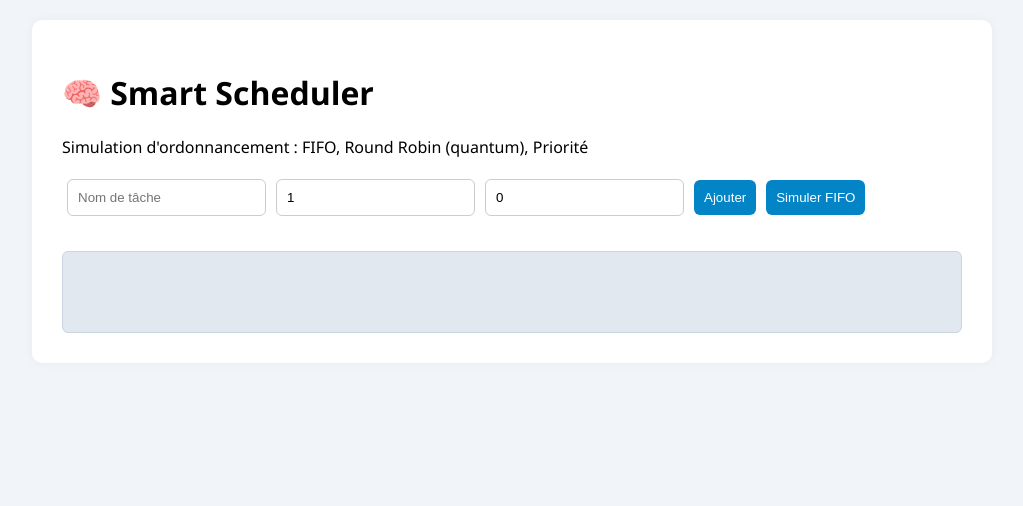
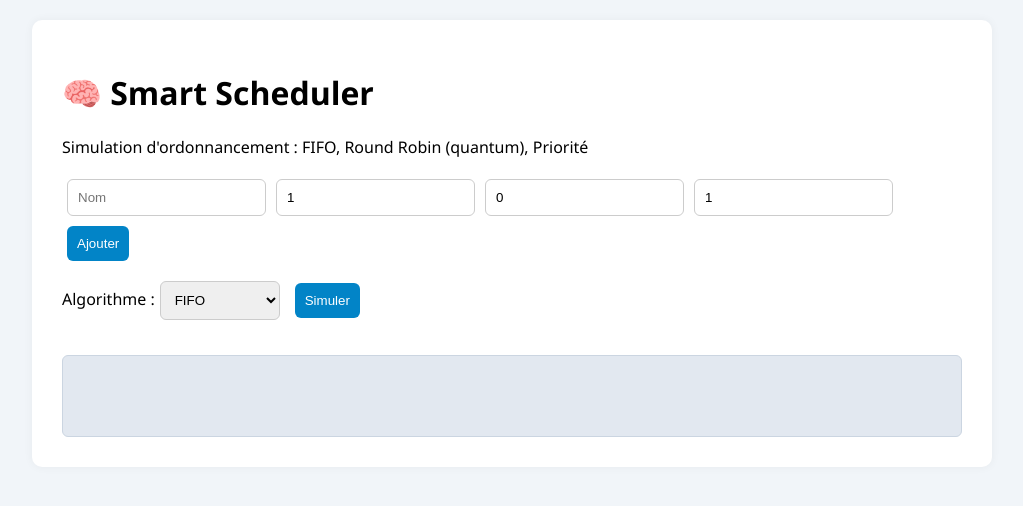
Before and after one commit to EJM0101/smart_scheduler, a React (Vite) app: page / in a window 1280 px wide. Shown: the top 506 px of the page, without its empty margins (128-1151 px from the left). Built offline with nearby package versions, Linux system fonts and the light colour scheme.

Commit message:
Update TaskForm.jsx

```diff
--- a/src/components/TaskForm.jsx
+++ b/src/components/TaskForm.jsx
@@ -1,27 +1,49 @@
 import React, { useState } from 'react';
-
-function TaskForm({ addTask, simulateFIFO }) {
+function TaskForm({ addTask, simulate, quantum, setQuantum, algorithm, setAlgorithm }) {
   const [name, setName] = useState('');
   const [duration, setDuration] = useState(1);
   const [arrivalTime, setArrivalTime] = useState(0);
+  const [priority, setPriority] = useState(1);
 
   const handleSubmit = (e) => {
     e.preventDefault();
-    addTask({ name, duration: parseInt(duration), arrivalTime: parseInt(arrivalTime) });
+    addTask({
+      name,
+      duration: parseInt(duration),
+      arrivalTime: parseInt(arrivalTime),
+      priority: parseInt(priority)
+    });
     setName('');
     setDuration(1);
     setArrivalTime(0);
+    setPriority(1);
   };
 
   return (
-    <form onSubmit={handleSubmit}>
-      <input placeholder="Nom de tâche" value={name} onChange={e => setName(e.target.value)} required />
-      <input type="number" placeholder="Durée" value={duration} onChange={e => setDuration(e.target.value)} min="1" />
-      <input type="number" placeholder="Arrivée" value={arrivalTime} onChange={e => setArrivalTime(e.target.value)} min="0" />
-      <button type="submit">Ajouter</button>
-      <button type="button" onClick={simulateFIFO}>Simuler FIFO</button>
-    </form>
+    <>
+      <form onSubmit={handleSubmit}>
+        <input placeholder="Nom" value={name} onChange={e => setName(e.target.value)} required />
+        <input type="number" placeholder="Durée" value={duration} onChange={e => setDuration(e.target.value)} min="1" />
+        <input type="number" placeholder="Arrivée" value={arrivalTime} onChange={e => setArrivalTime(e.target.value)} min="0" />
+        <input type="number" placeholder="Priorité" value={priority} onChange={e => setPriority(e.target.value)} min="1" />
+        <button type="submit">Ajouter</button>
+      </form>
+      <div style={{ marginTop: '10px' }}>
+        <label>Algorithme :</label>
+        <select value={algorithm} onChange={e => setAlgorithm(e.target.value)}>
+          <option value="FIFO">FIFO</option>
+          <option value="RoundRobin">Round Robin</option>
+          <option value="Priorité">Priorité</option>
+        </select>
+        {algorithm === 'RoundRobin' && (
+          <>
+            <label style={{ marginLeft: '10px' }}>Quantum :</label>
+            <input type="number" value={quantum} onChange={e => setQuantum(parseInt(e.target.value))} min="1" style={{ width: '60px' }} />
+          </>
+        )}
+        <button onClick={simulate} style={{ marginLeft: '10px' }}>Simuler</button>
+      </div>
+    </>
   );
 }
-
 export default TaskForm;
```
